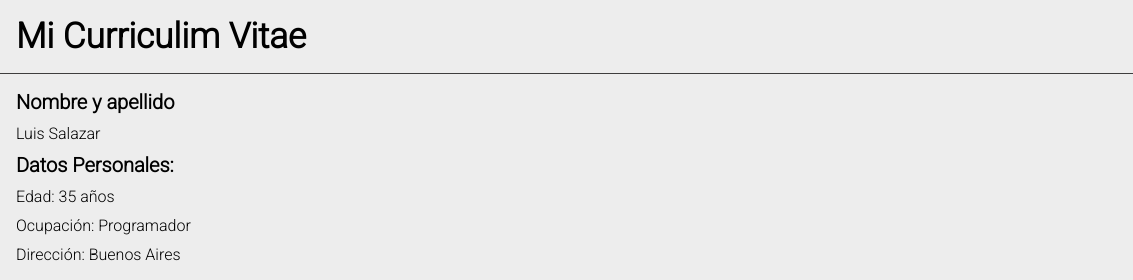
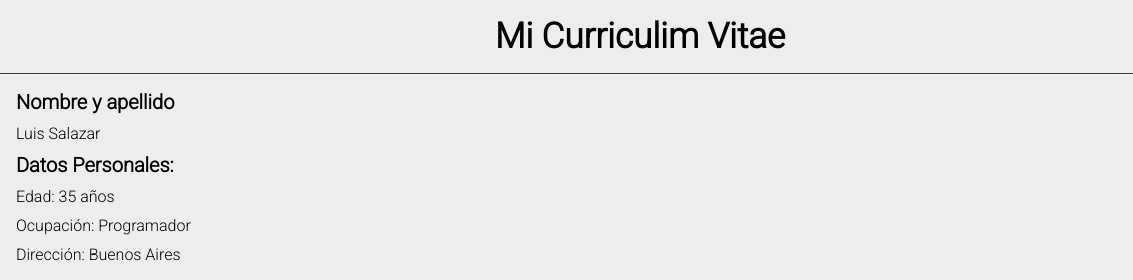
Before and after one commit to lsalazar85/frontend-1417, a plain HTML site: page cv-html/index.html in a window 1280 px wide. Shown: the top 280 px of the page, 0-1133 px from the left. Drawn offline with Linux system fonts and the light colour scheme.

Commit message:
Delete class title

```diff
--- a/cv-html/index.html
+++ b/cv-html/index.html
@@ -11,9 +11,7 @@
 <body>
     <main>
         <header>
-           <div id="mainTitle">
-                <h1>Mi Curriculim Vitae</h1>
-           </div>
+           <h1>Mi Curriculim Vitae</h1>
            <ul>
                 <li>
                     <h2>Nombre y apellido</h2>
--- a/cv-html/styles.css
+++ b/cv-html/styles.css
@@ -48,6 +48,7 @@ header {
 header h1 {
     border-bottom: 1px solid rgb(63, 62, 62);
     padding: 16px;
+    text-align: center;
 }
 
 header ul {
```
